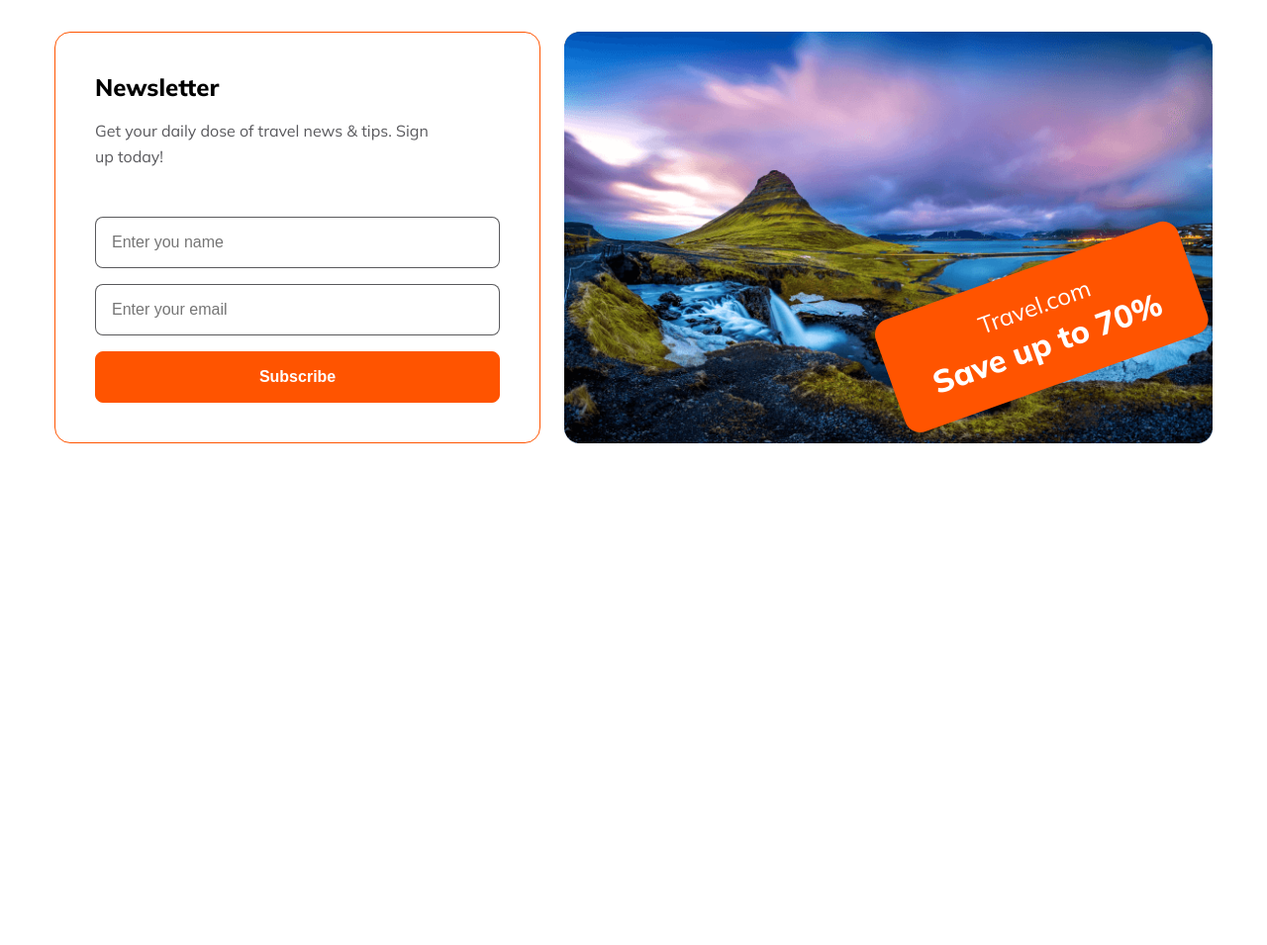
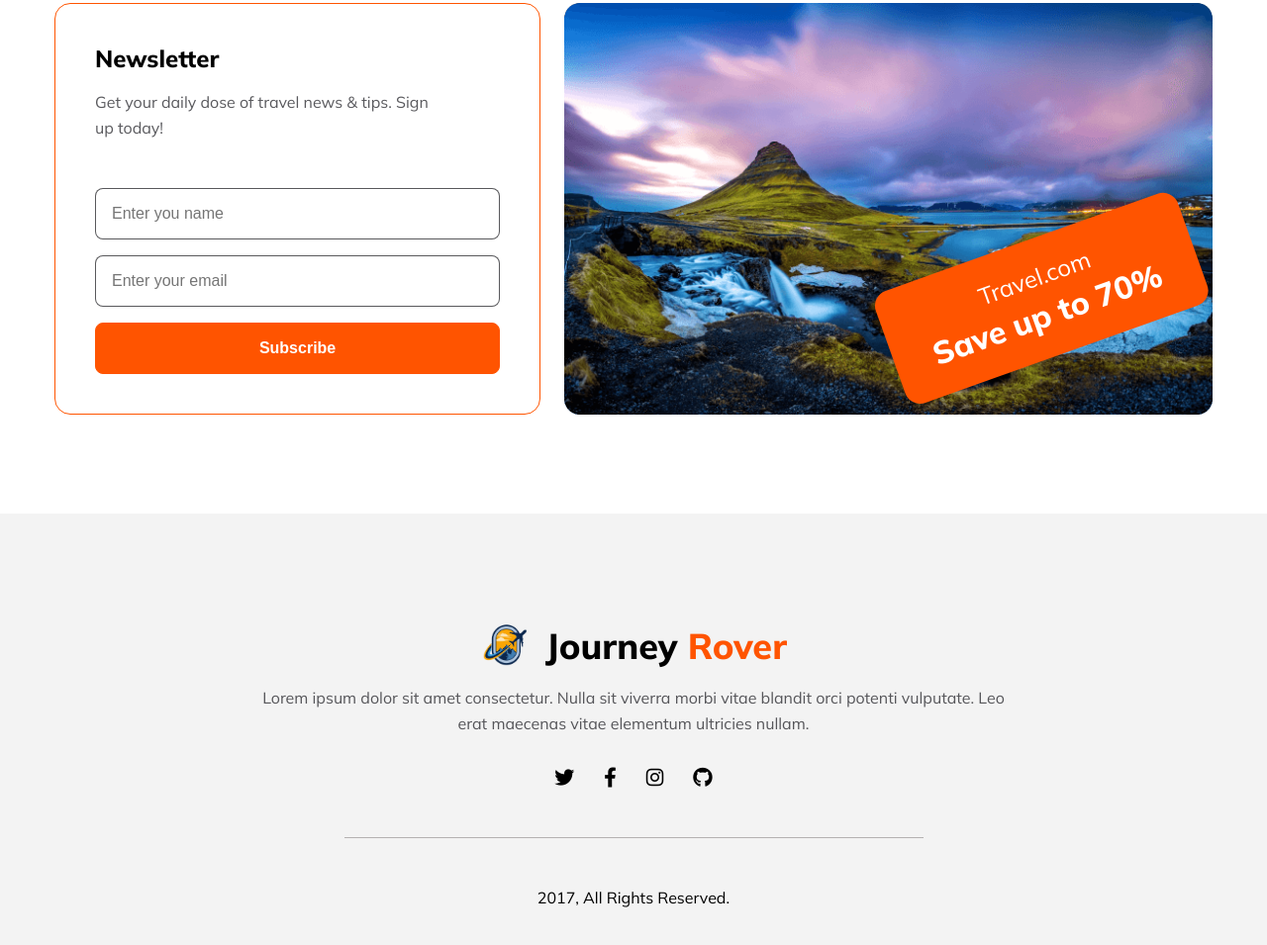
Before and after one commit to mehedi950/Journey-Rover, a plain HTML site: page index.html in a window 1280 px wide. Shown: the part 3439-4394 px from the top of the page at 99% size. Before the commit the page ends 3967 px from the top, so only its background shows below. Drawn offline with Linux system fonts and the light colour scheme.

Commit message:
add footer section

```diff
--- a/index.html
+++ b/index.html
@@ -236,8 +236,29 @@
         </div>
       </section>
     </main>
-    <footer>
-      <div class="trial"></div>
+    <footer id="footer">
+      <div class="container">
+        <div class="footer_wrapper">
+          <div class="logo">
+            <div class="logo_img">
+              <img src="./Images/Journey-Rover.png" alt="" />
+            </div>
+            <h2>Journey <span>Rover</span></h2>
+          </div>
+          <p>
+            Lorem ipsum dolor sit amet consectetur. Nulla sit viverra morbi
+            vitae blandit orci potenti vulputate. Leo erat maecenas vitae
+            elementum ultricies nullam.
+          </p>
+          <div class="footer_social">
+            <i class="fa-brands fa-twitter"></i>
+            <i class="fa-brands fa-facebook-f"></i>
+            <i class="fa-brands fa-instagram"></i>
+            <i class="fa-brands fa-github"></i>
+          </div>
+          <span>2017, All Rights Reserved.</span>
+        </div>
+      </div>
     </footer>
   </body>
 </html>
--- a/styles/responsive.css
+++ b/styles/responsive.css
@@ -67,4 +67,15 @@
     grid-template-columns: 1fr;
     margin: 0 5px;
   }
+  .newsletter_discount {
+    width: 200px;
+    height: 70px;
+    transform: rotate(-19.628deg) translateX(10px);
+  }
+  .newsletter_discount p {
+    font-size: 16px;
+  }
+  .newsletter_discount span {
+    font-size: 20px;
+  }
 }
--- a/styles/style.css
+++ b/styles/style.css
@@ -220,7 +220,7 @@ body {
 }
 .destination_third_box {
   display: grid;
-  grid-template-columns: 1fr 2fr;
+  grid-template-columns: 1.5fr 2fr;
   gap: 24px;
   padding-top: 24px;
 }
@@ -302,10 +302,12 @@ body {
 }
 
 /* newsletter section styles */
+
 .newsletter_wrapper {
   display: grid;
   grid-template-columns: 1.5fr 2fr;
   gap: 24px;
+  margin-bottom: 100px;
 }
 .newsletter_text {
   border: 1px solid var(--primary-color);
@@ -376,6 +378,44 @@ body {
   width: 100%;
   height: 100%;
 }
+/* footer section styles */
+#footer {
+  background: rgba(19, 19, 24, 0.05);
+  padding: 110px 0;
+}
+.footer_wrapper {
+  display: flex;
+  flex-direction: column;
+  align-items: center;
+}
+
+.footer_wrapper p {
+  padding-top: 15px;
+  color: var(--sub-color);
+  font-size: 16px;
+  font-weight: 400;
+  line-height: 26px;
+  max-width: 769px;
+  text-align: center;
+}
+.footer_social {
+  padding-top: 32px;
+  padding-bottom: 50px;
+  border-bottom: 1px solid #b4b1b1;
+  width: 50%;
+  display: flex;
+  justify-content: center;
+}
+.footer_social i {
+  padding: 0 15px;
+  font-size: 20px;
+}
+.footer_wrapper > span {
+  padding-top: 50px;
+  color: var(--black-color);
+  font-size: 16px;
+  font-weight: 300;
+}
 /* ...........................  */
 .trial {
   padding: 40px 0;
```
